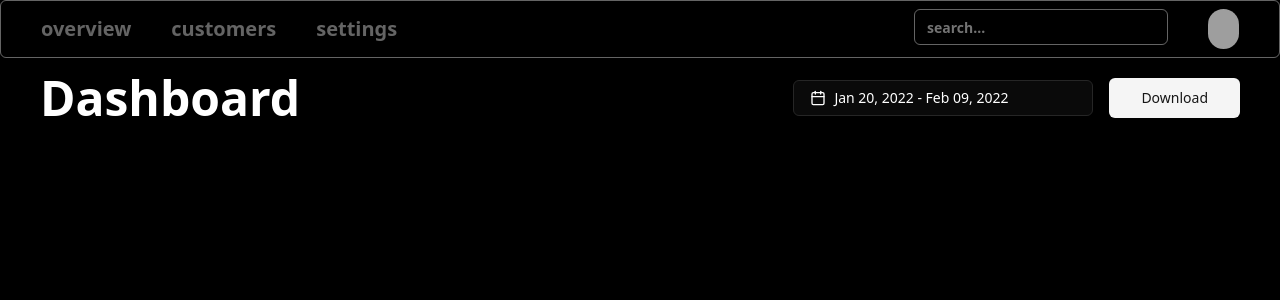
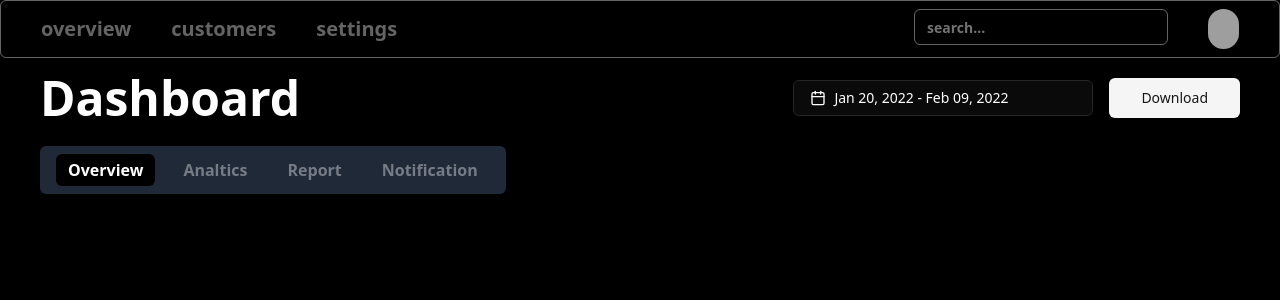
Before and after one commit to SaiSawant1/sca-web-app, a Next.js app: page /inventory in a window 1280 px wide. Shown: the top 300 px of the page. Built offline with nearby package versions, Linux system fonts and the light colour scheme; grey boxes are pictures that could not be loaded.

Commit message:
dashboard view selector

```diff
--- a/src/app/inventory/page.tsx
+++ b/src/app/inventory/page.tsx
@@ -1,3 +1,4 @@
+import { DashboardView } from "@/components/dashboard-view";
 import { DatePickerRange } from "@/components/date-range-picker";
 import { Button } from "@/components/ui/button";
 
@@ -13,6 +14,7 @@ export default function InventoryPage() {
           </Button>
         </div>
       </div>
+      <DashboardView />
     </div>
   );
 }
--- /dev/null
+++ b/src/components/dashboard-view.tsx
@@ -0,0 +1,53 @@
+"use client";
+import { cn } from "@/lib/utils";
+import { useState } from "react";
+
+export const DashboardView = () => {
+  const [view, setView] = useState<
+    "Overview" | "Analtics" | "Report" | "Notification"
+  >("Overview");
+  return (
+    <div className="flex py-6">
+      <div className="bg-gray-800 py-2 px-4 rounded-md">
+        <ul className="flex gap-4 font-semibold ">
+          <li
+            onClick={() => setView("Overview")}
+            className={cn(
+              " px-3 py-1 rounded-md text-gray-50/40 cursor-pointer transition-all ease-in-out",
+              view === "Overview" && "bg-black text-white",
+            )}
+          >
+            Overview
+          </li>
+          <li
+            onClick={() => setView("Analtics")}
+            className={cn(
+              " px-3 py-1 rounded-md text-gray-50/40 cursor-pointer transition-all ease-in-out",
+              view === "Analtics" && "bg-black text-white",
+            )}
+          >
+            Analtics
+          </li>
+          <li
+            onClick={() => setView("Report")}
+            className={cn(
+              " px-3 py-1 rounded-md text-gray-50/40 cursor-pointer transition-all ease-in-out",
+              view === "Report" && "bg-black text-white",
+            )}
+          >
+            Report
+          </li>
+          <li
+            onClick={() => setView("Notification")}
+            className={cn(
+              " px-3 py-1 rounded-md text-gray-50/40 cursor-pointer transition-all ease-in-out",
+              view === "Notification" && "bg-black text-white",
+            )}
+          >
+            Notification
+          </li>
+        </ul>
+      </div>
+    </div>
+  );
+};
```
